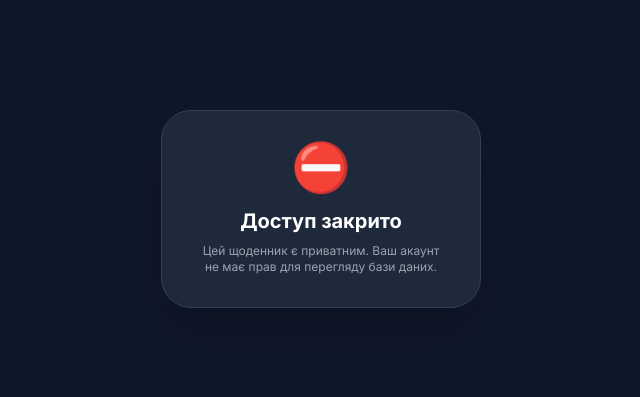
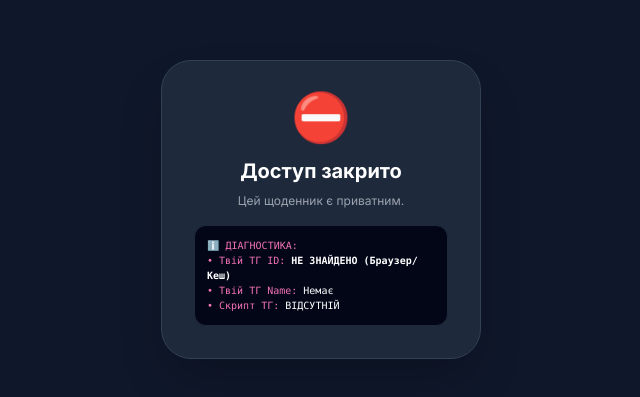
Before and after one commit to k1247/calorie_traker_2.0, a Next.js app: page / in a window 1280 px wide. Shown: the part 191-588 px from the top of the page, without its empty margins (319-959 px from the left). Built offline with nearby package versions, Linux system fonts and the light colour scheme.

Commit message:
Update page.tsx

```diff
--- a/app/page.tsx
+++ b/app/page.tsx
@@ -312,17 +312,22 @@ export default function Home() {
     setCurrentScreen('home');
   };
 
-  // ЕКРАН БЛОКУВАННЯ ДЛЯ ЧУЖИХ
+  // ЕКРАН БЛОКУВАННЯ ДЛЯ ЧУЖИХ (З ДІАГНОСТИКОЮ)
   if (isAuthorized === false) {
     return (
       <div className="min-h-screen bg-slate-900 flex justify-center items-center p-5">
         <div className="bg-slate-800 rounded-[30px] p-8 text-center shadow-2xl border border-slate-700 w-full max-w-[320px]">
           <div className="text-5xl mb-4">⛔️</div>
           <h1 className="text-xl font-bold text-white mb-2">Доступ закрито</h1>
-          <p className="text-xs text-gray-400">
-            Цей щоденник є приватним. Ваш акаунт не має прав для перегляду бази
-            даних.
-          </p>
+          <p className="text-xs text-gray-400 mb-4">Цей щоденник є приватним.</p>
+
+          {/* ЦЕЙ БЛОК НАМ ВСЕ РОЗКАЖЕ */}
+          <div className="bg-slate-950 p-3 rounded-xl text-left font-mono text-[10px] text-pink-400 border border-slate-800">
+            <p>ℹ️ ДІАГНОСТИКА:</p>
+            <p>• Твій ТГ ID: <span className="text-white font-bold">{userId || 'НЕ ЗНАЙДЕНО (Браузер/Кеш)'}</span></p>
+            <p>• Твій ТГ Name: <span className="text-white">{userName || 'Немає'}</span></p>
+            <p>• Скрипт ТГ: <span className="text-white">{typeof window !== 'undefined' && window.Telegram ? 'Завантажено' : 'ВІДСУТНІЙ'}</span></p>
+          </div>
         </div>
       </div>
     );
```
